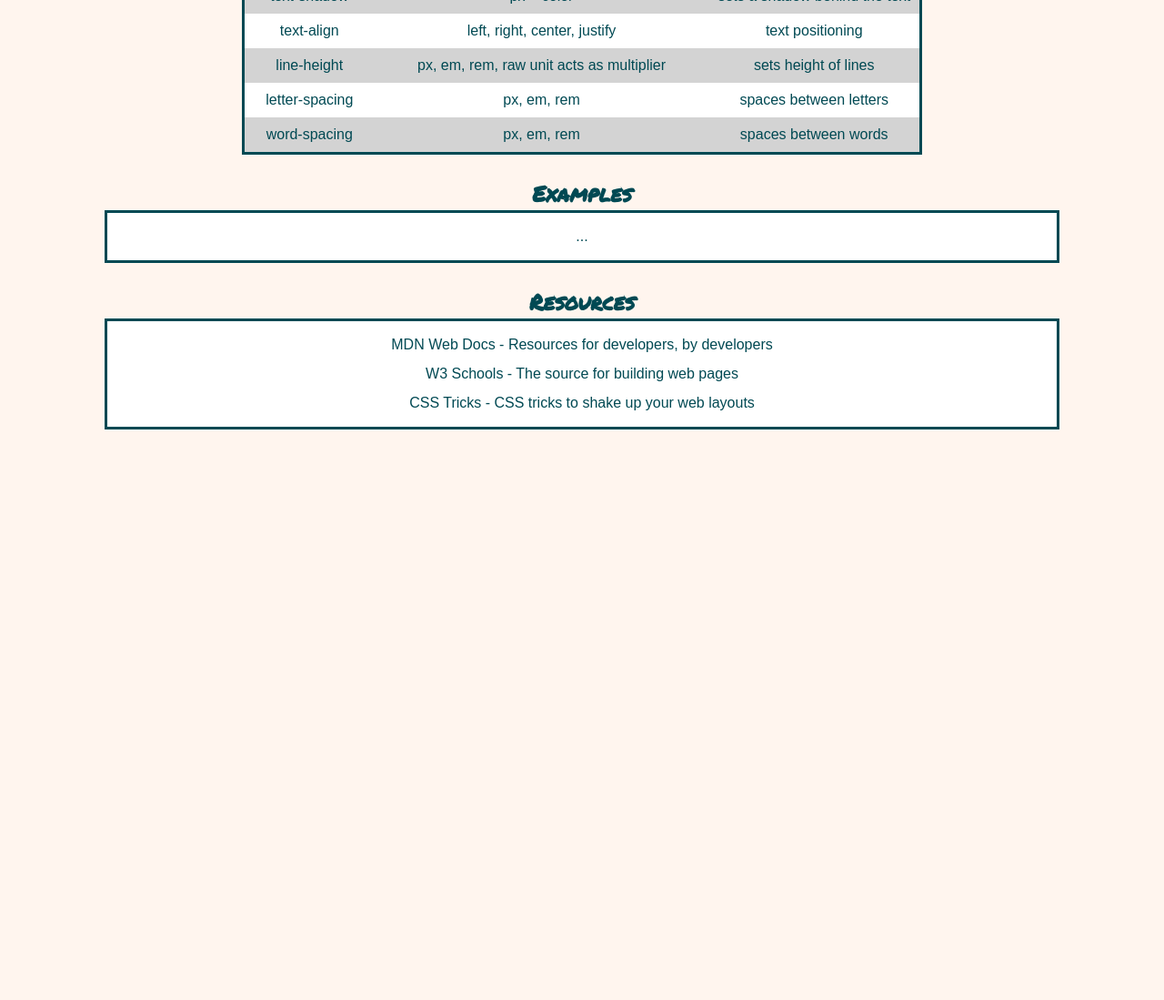
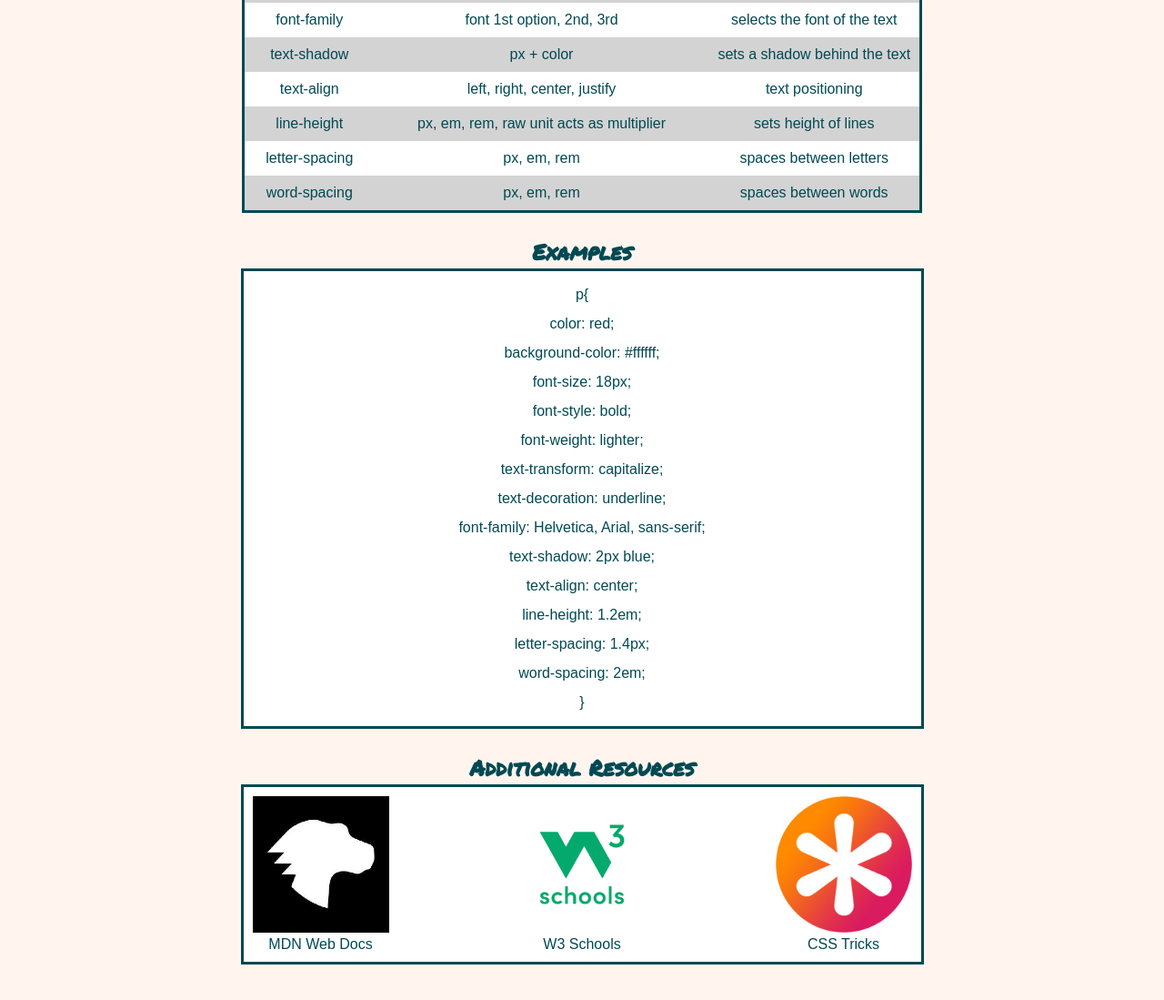
Before and after one commit to phtevenclarkos/cheatsheet, a plain HTML site: page index.html in a window 1280 px wide. Shown: the part 837-1936 px from the top of the page at 91% size. Before the commit the page ends 1509 px from the top, so only its background shows below. Drawn offline with Linux system fonts and the light colour scheme.

Commit message:
commit 4

```diff
--- a/index.html
+++ b/index.html
@@ -73,7 +73,7 @@
                 </tr>
                 <tr>
                     <td>font-family</td>
-                    <td>eg: Helvetica, Arial, sans-serif;</td>
+                    <td>font 1st option, 2nd, 3rd</td>
                     <td>selects the font of the text</td>
                 </tr>
                 <tr>
@@ -107,19 +107,52 @@
     <!-- Section 3 -->
     <section id="3">
         <h2>Examples</h2>
-        <p class="text-box">...</p>
+        <p class="text-box">
+            p{<br>
+                color: red;<br>
+                background-color: #ffffff;<br>
+                font-size: 18px;<br>
+                font-style: bold;<br>
+                font-weight: lighter;<br>
+                text-transform: capitalize;<br>
+                text-decoration: underline;<br>
+                font-family: Helvetica, Arial, sans-serif;<br>
+                text-shadow: 2px blue;<br>
+                text-align: center;<br>
+                line-height: 1.2em;<br>
+                letter-spacing: 1.4px;<br>
+                word-spacing: 2em;<br>
+            }
+        </p>
 
     </section>
 
 
     <!-- Section 4 -->
-    <section id="4">
+    <!-- <section id="4">
         <h2>Resources</h2>
             <ul class="text-box">
                 <li><a href="https://developer.mozilla.org/en-US/">MDN Web Docs - Resources for developers, by developers</a></li>
                 <li><a href="https://www.w3schools.com/">W3 Schools - The source for building web pages</a></li>
                 <li><a href="https://css-tricks.com/">CSS Tricks - CSS tricks to shake up your web layouts</a></li>
             </ul>
+    </section> -->
+
+    <!-- Section 5 - redo Section 4 -->
+    <h2>Additional Resources</h2>
+    <section class="resource-section">
+        <div class="resource-box">
+            <a href="https://developer.mozilla.org/en-US/"><img src="./resources/MDN Logo.jpeg" alt="MDN Web Docs Logo"></a>
+                <p>MDN Web Docs</p>
+        </div>
+        <div class="resource-box">
+            <a href="https://www.w3schools.com/"><img src="./resources/W3 Logo.png" alt="W3 Schools Logo" Logo" title="W3 Schools"></a>
+                <p>W3 Schools</p>
+        </div>
+        <div class="resource-box">
+            <a href="https://css-tricks.com/"><img src="./resources/CSS Tricks Logo.jpeg" alt="CSS Tricks Logo"></a>
+                <p>CSS Tricks</p>
+        </div>
     </section>
 
 </body>
--- a/resources/style.css
+++ b/resources/style.css
@@ -59,6 +59,7 @@ table{
     border-spacing: 0;
     margin-left: auto;
     margin-right: auto;
+
 }
 
 tr:nth-child(even) td{
@@ -70,7 +71,8 @@ tr:nth-child(odd) td{
 }
 
 tr:hover td{
-    background-color: yellow;
+    background-color: darkslategrey;
+    color: white;
 }
 
 h2{
@@ -86,9 +88,34 @@ h2{
     line-height: 2em;
     background-color: white;
     list-style: none;
+    max-width: 725px
 }
 
 .text-box a{
     text-decoration: none;
     color: #004953;
 }
+
+.resource-section{
+    border: 3px solid #004953;
+    width: 80%;
+    margin-left: auto;
+    margin-right: auto;
+    padding: 10px;
+    background-color: white;
+    max-width: 725px;
+    display: flex;
+    justify-content: space-between;
+}
+
+.resource-box{
+
+}
+
+.resource-box img{
+    height: 150px;
+}
+
+.resource-box img:hover{
+    opacity: 0.5;
+}
```
Also changed, not shown: resources/CSS Tricks Logo.jpeg (added), resources/MDN Logo.jpeg (added), resources/W3 Logo.png (added).
